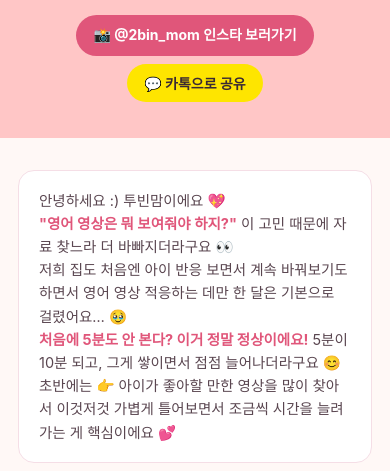
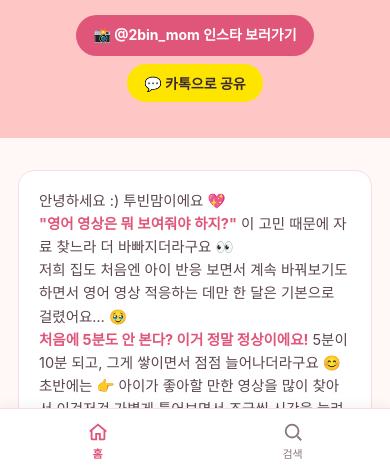
Before and after one commit to 2binmom/video-picks, a plain HTML site: page index.html in a window 390 px wide. Shown: the part 371-842 px from the top of the page. Drawn offline with Linux system fonts and the light colour scheme; a web font is replaced by a local one.

Commit message:
검색을 하단 고정 앱 네비게이션으로 이동 (모바일 앱 느낌)
상단 인라인 검색창 대신, 화면 하단에 고정된 홈/검색 탭바를 추가.
검색 탭을 누르면 하단에서 검색창이 슬라이드업으로 올라오고, 입력하면
기존 필터링 로직 그대로 동작함. 순수 HTML/CSS/JS라 깃허브 페이지
정적 호스팅에서도 문제없이 동작함(버셀 전용 기능 아님).

```diff
--- a/index.html
+++ b/index.html
@@ -164,6 +164,30 @@
     padding:24px 12px; margin-bottom:18px;
   }
   .search-empty.show{display:block;}
+
+  /* bottom app nav (모바일 앱처럼 하단 고정) */
+  body{padding-bottom:calc(64px + env(safe-area-inset-bottom));}
+  .bottom-nav{
+    position:fixed; left:0; right:0; bottom:0; z-index:40;
+    display:flex; background:var(--card); border-top:1px solid var(--line);
+    padding:6px 0 calc(6px + env(safe-area-inset-bottom));
+    box-shadow:0 -2px 12px rgba(58,42,51,.06);
+  }
+  .bottom-nav-btn{
+    flex:1; display:flex; flex-direction:column; align-items:center; gap:2px;
+    background:none; border:none; padding:6px 4px; color:var(--sub); font-size:11px; font-family:inherit; cursor:pointer;
+  }
+  .bottom-nav-btn svg{color:var(--sub);}
+  .bottom-nav-btn.active{color:var(--pink-deep); font-weight:700;}
+  .bottom-nav-btn.active svg{color:var(--pink-deep);}
+  .bottom-search-panel{
+    position:fixed; left:0; right:0; bottom:calc(64px + env(safe-area-inset-bottom)); z-index:39;
+    background:var(--bg); border-top:1px solid var(--line);
+    padding:12px 18px; transform:translateY(120%); transition:transform .22s ease;
+  }
+  .bottom-search-panel.open{transform:translateY(0);}
+  .bottom-search-panel-inner{max-width:920px; margin:0 auto;}
+  .bottom-search-panel .search-box{margin-bottom:0;}
 
   /* level picker / roadmap */
   .level-picker{
@@ -338,11 +362,6 @@
     <span>💡 카드를 클릭하면 유튜브로 연결돼요</span>
   </div>
 
-  <div class="search-box">
-    <svg width="18" height="18" viewBox="0 0 24 24" fill="none" stroke="currentColor" stroke-width="2.2" stroke-linecap="round"><circle cx="11" cy="11" r="7"/><line x1="21" y1="21" x2="16.65" y2="16.65"/></svg>
-    <input type="text" id="video-search-input" placeholder="영상 제목으로 찾기 (예: 블루이, Bluey)" oninput="applySearch()" autocomplete="off">
-    <button type="button" class="search-clear" id="video-search-clear" onclick="clearSearch()" aria-label="검색 지우기">✕</button>
-  </div>
   <p class="search-empty" id="video-search-empty">검색 결과가 없어요 🥲 다른 제목으로 찾아보세요</p>
 
   <div class="progress-wrap">
@@ -396,6 +415,27 @@
     </div>
   </div>
 </div>
+
+<div class="bottom-search-panel" id="bottomSearchPanel">
+  <div class="bottom-search-panel-inner">
+    <div class="search-box">
+      <svg width="18" height="18" viewBox="0 0 24 24" fill="none" stroke="currentColor" stroke-width="2.2" stroke-linecap="round"><circle cx="11" cy="11" r="7"/><line x1="21" y1="21" x2="16.65" y2="16.65"/></svg>
+      <input type="text" id="video-search-input" placeholder="영상 제목으로 찾기 (예: 블루이, Bluey)" oninput="applySearch()" autocomplete="off">
+      <button type="button" class="search-clear" id="video-search-clear" onclick="clearSearch()" aria-label="검색 지우기">✕</button>
+    </div>
+  </div>
+</div>
+
+<nav class="bottom-nav">
+  <button type="button" class="bottom-nav-btn active" id="bottomNavHome" onclick="bottomNavGoHome()">
+    <svg width="22" height="22" viewBox="0 0 24 24" fill="none" stroke="currentColor" stroke-width="2"><path d="M3 11.5 12 4l9 7.5"/><path d="M5 10v9a1 1 0 0 0 1 1h4v-6h4v6h4a1 1 0 0 0 1-1v-9"/></svg>
+    <span>홈</span>
+  </button>
+  <button type="button" class="bottom-nav-btn" id="bottomNavSearch" onclick="toggleBottomSearch()">
+    <svg width="22" height="22" viewBox="0 0 24 24" fill="none" stroke="currentColor" stroke-width="2"><circle cx="11" cy="11" r="7"/><line x1="21" y1="21" x2="16.65" y2="16.65"/></svg>
+    <span>검색</span>
+  </button>
+</nav>
 
 <script>
 function openPreview(evt, id){
@@ -544,6 +584,27 @@ function clearSearch(){
 
 function applyBandFilter(){ applyFilters(); }
 
+function setBottomNavActive(which){
+  document.getElementById("bottomNavHome").classList.toggle("active", which === "home");
+  document.getElementById("bottomNavSearch").classList.toggle("active", which === "search");
+}
+
+function toggleBottomSearch(){
+  const panel = document.getElementById("bottomSearchPanel");
+  const opening = !panel.classList.contains("open");
+  panel.classList.toggle("open", opening);
+  setBottomNavActive(opening ? "search" : "home");
+  if (opening){
+    setTimeout(() => document.getElementById("video-search-input").focus(), 220);
+  }
+}
+
+function bottomNavGoHome(){
+  document.getElementById("bottomSearchPanel").classList.remove("open");
+  setBottomNavActive("home");
+  window.scrollTo({top: 0, behavior: "smooth"});
+}
+
 function applyFilters(){
   const q = getSearchQuery();
   const band = getSavedBand();
```
